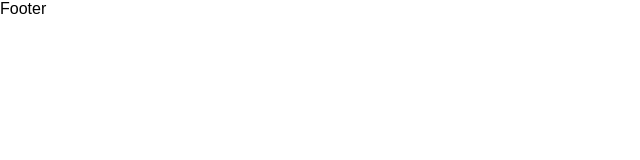
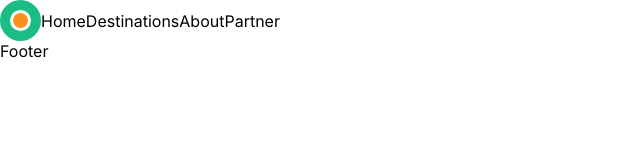
Before and after one commit to kofemannight/TravelSite, a website: page src/html/index.html in a window 1280 px wide. Shown: the whole page, without its empty margins (0-640 px from the left). Drawn offline with nearby package versions, Linux system fonts and the light colour scheme; files that its build step writes are made by us from their sources.

Commit message:
second commit

```diff
--- a/src/html/blocks/header.html
+++ b/src/html/blocks/header.html
@@ -1,3 +1,27 @@
 <header class="header">
-
+    <div class="header-wrapper">
+        <div class="header-container">
+            <div class="header-top">
+                <div class="header-top-left">
+                    <div class="header-logo logo">
+                        <a href="#" class="logo-link">
+                            <div class="logo-wrapper">
+                                <div class="logo-center"></div>
+                            </div>
+                        </a>
+                    </div>
+                </div>
+                <div class="header-top-right">
+                    <nav class="header-nav nav">
+                        <ul class="nav-list">
+                            <li class="nav-item">Home</li>
+                            <li class="nav-item">Destinations</li>
+                            <li class="nav-item">About</li>
+                            <li class="nav-item">Partner</li>
+                        </ul>
+                    </nav>
+                </div>
+            </div>
+        </div>
+    </div>
 </header>
--- a/src/scss/base/_vars.scss
+++ b/src/scss/base/_vars.scss
@@ -1,20 +1,20 @@
 :root {
-	--container-width: 1415px;
+	--container-max-width: 1415px;
 	--container-padding: 15px;
 
-	--font-main: 'Poppins', sans-serif;
-	--font-accent: 'Playfair Display', serif;
+	--font-main: 'InterRegular', sans-serif;
+	// --font-accent: 'Playfair Display', serif;
 
 	--page-bg: #fff;
 	--text-color: #000;
-	--accent: #ac182c;
+	--accent: #FB8F1D;
 
-    --laptop-size: 1199px;
-	--tablet-size: 959px;
-	--mobile-size: 599px;
+    // --laptop-size: 1199px;
+	// --tablet-size: 959px;
+	// --mobile-size: 599px;
 }
 
-.dark {
-    --page-bg: #252526;
-    --text-color: #fff;
-}
+// .dark {
+//     --page-bg: #252526;
+//     --text-color: #fff;
+// }
--- a/src/scss/blocks/_header.scss
+++ b/src/scss/blocks/_header.scss
@@ -1,10 +1,38 @@
-.header {
-	background-color: rgb(195, 220, 231);
-	padding: 50px 0;
+.header-container {
+	max-width: var(--container-max-width);
+	margin: 0 auto;
+}
 
-	&__row {
-		display: flex;
-		justify-content: space-between;
-		align-items: center;
-	}
+.header-top {
+	display: flex;
+	align-items: center;
 }
+
+.logo-link:hover {
+	cursor: pointer;
+}
+
+.logo-wrapper {
+	display: flex;
+	width: 41px;
+	height: 41px;
+	border-radius: 50%;
+	border: 10px solid #1ABE84;
+	align-items: center;
+	justify-content: center;
+}
+
+.logo-center {
+	width: 15px;
+	height: 15px;
+	border-radius: 50%;
+	background-color: var(--accent);
+}
+
+.nav-list {
+	display: flex;
+}
+
+.nav-list:nth-child(1n) {
+	margin-right: 35px;
+}
--- a/src/scss/main.scss
+++ b/src/scss/main.scss
@@ -3,6 +3,12 @@
 @import "./base/vars";
 @import "./base/fonts";
 @import "./base/base";
+
+
+
+
+@import "./blocks/header"
+
 // @import "./base/utils";
 // @import "./base/containers";
 // @import "./base/sticky-footer";
```
Also changed, not shown: build/css/main.css, build/index.html.
